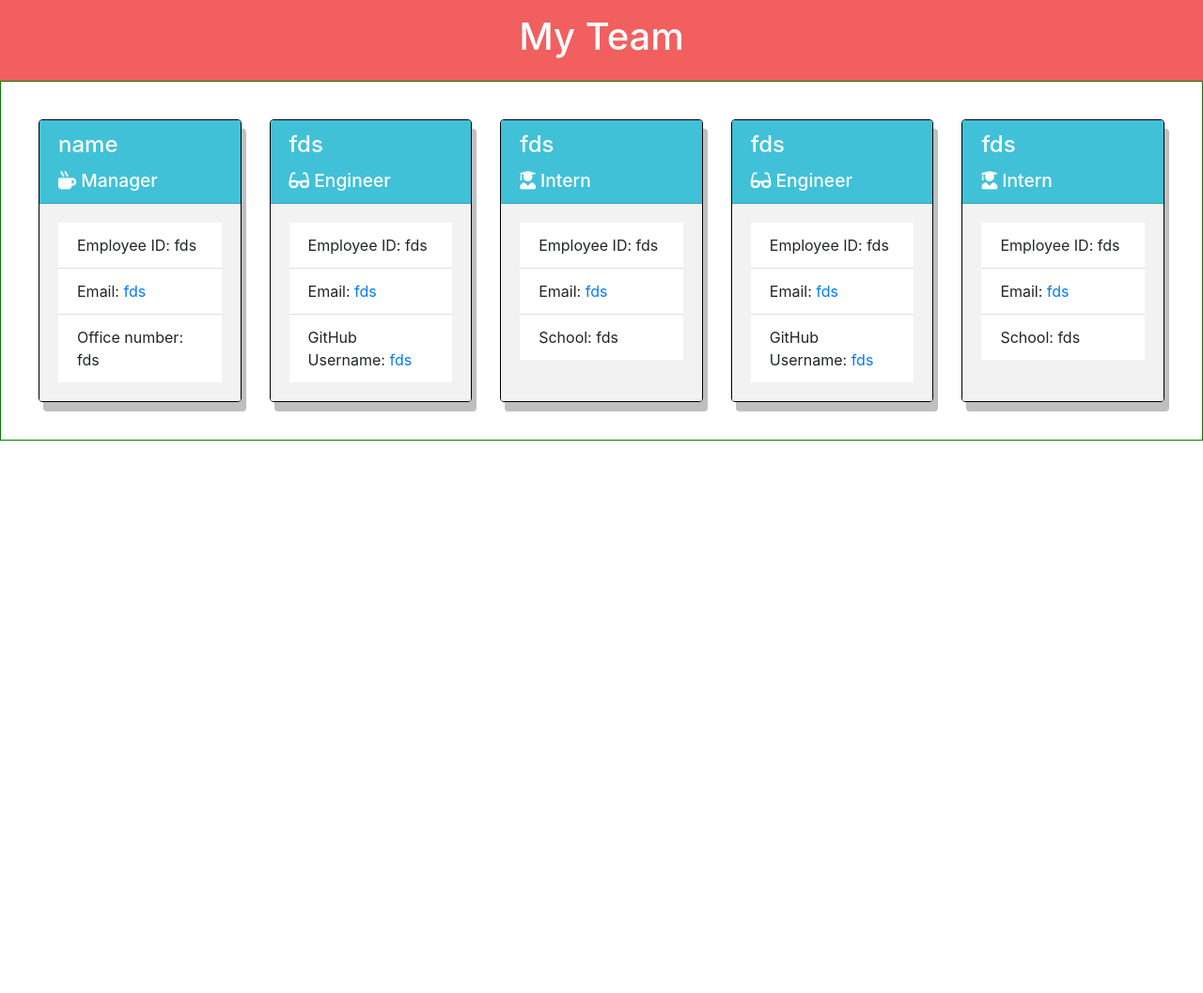
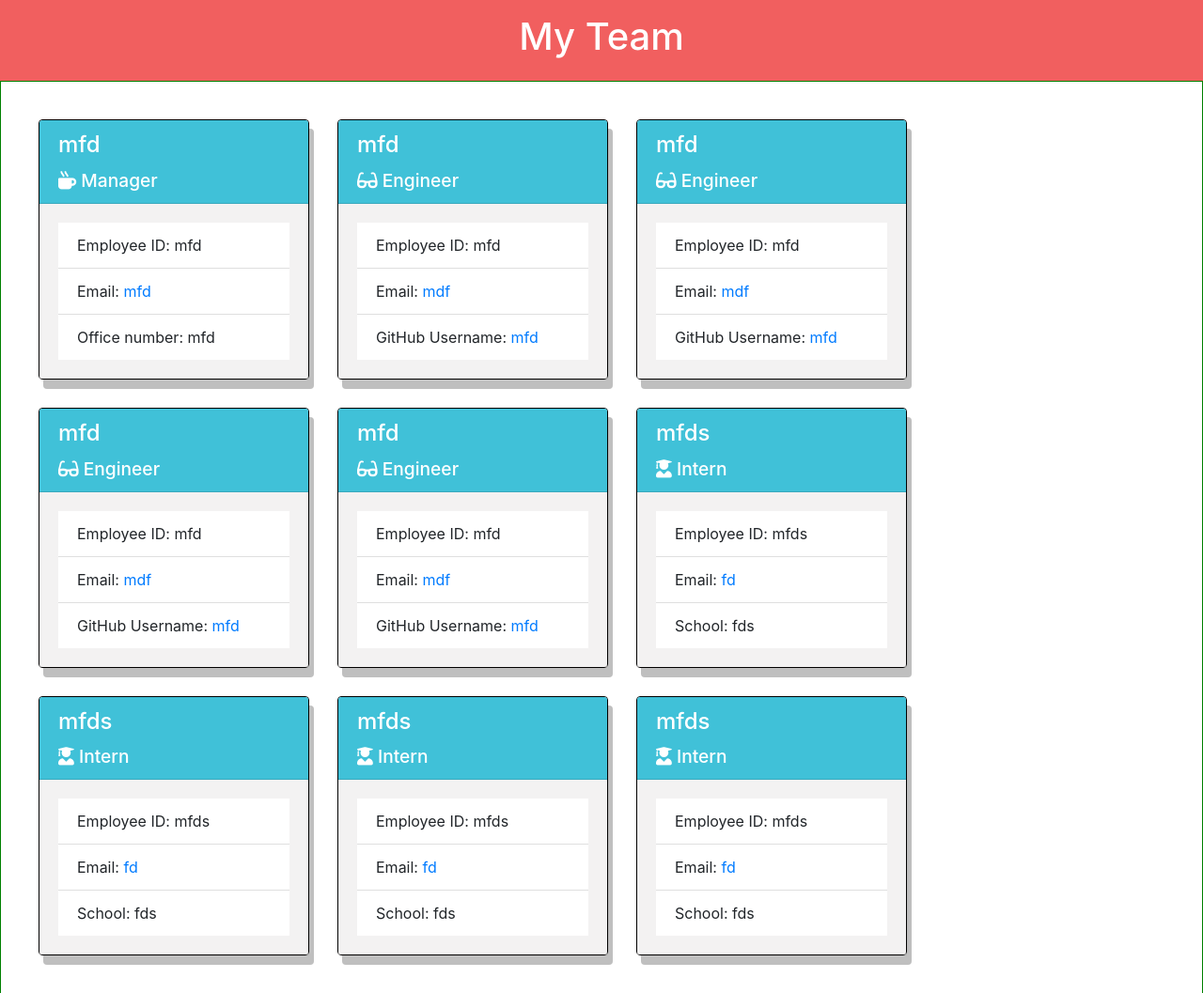
Before and after one commit to mlward639/Unit-ten-homework, a website: page output/teamFile.html in a window 1280 px wide. Shown: the whole page at 94% size. Before the commit the page ends 800 px from the top, so only its background shows below. Drawn offline with nearby package versions, Linux system fonts and the light colour scheme.

Commit message:
corrected format issue with cards

```diff
--- a/output/style.css
+++ b/output/style.css
@@ -9,13 +9,15 @@ main {
     display: flex;
     padding: 25px;
     border: 1px solid green;
+    display: flex;
+    flex-wrap: wrap;
 }
 
 .card {
     border: 1px black solid;
     box-shadow: 5px 10px rgba(141, 141, 141, 0.555);
     margin: 15px;
-    display: inline-flex;
+    min-width: 20%;
 }
 .card-header {
     background-color: rgb(64, 193, 216);
--- a/output/teamFile.html
+++ b/output/teamFile.html
@@ -22,73 +22,132 @@
         <!-- Manager Card-->
         <div class="card manager-card" style="width: 18rem;">
             <div class="card-header">
-                <h2 class="card-title">name</h2>
+                <h2 class="card-title">mfd</h2>
                 <h3 class="card-text"><i class="fas fa-mug-hot"></i>  Manager </h3>
             </div>
             <div class="card-body">
                 <ul class="list-group list-group-flush">
-                    <li class="list-group-item">Employee ID: fds</li>
-                    <li class="list-group-item">Email: <a href= "mailto: fds">fds</a></li>
-                    <li class="list-group-item">Office number: fds</li>
+                    <li class="list-group-item">Employee ID: mfd</li>
+                    <li class="list-group-item">Email: <a href= "mailto: mfd">mfd</a></li>
+                    <li class="list-group-item">Office number: mfd</li>
                 </ul>
             </div>
         </div>
         <!-- Engineer Card-->
         <div class="card engineer-card" style="width: 18rem;">
             <div class="card-header">
-                <h2 class="card-title">fds</h2>
+                <h2 class="card-title">mfd</h2>
                 <h3 class="card-text"><i class="fas fa-glasses"></i>  Engineer </h3>
             </div>
             <div class="card-body">
                 <ul class="list-group list-group-flush">
-                    <li class="list-group-item">Employee ID: fds</li>
-                    <li class="list-group-item">Email: <a href="mailto: fds"> fds</a></li>
-                    <li class="list-group-item">GitHub Username: <a href= "https://github.com/fds">fds</a></li>
+                    <li class="list-group-item">Employee ID: mfd</li>
+                    <li class="list-group-item">Email: <a href="mailto: mdf"> mdf</a></li>
+                    <li class="list-group-item">GitHub Username: <a href= "https://github.com/mfd">mfd</a></li>
+                </ul>
+            </div>
+        </div>
+
+        <!-- Engineer Card-->
+        <div class="card engineer-card" style="width: 18rem;">
+            <div class="card-header">
+                <h2 class="card-title">mfd</h2>
+                <h3 class="card-text"><i class="fas fa-glasses"></i>  Engineer </h3>
+            </div>
+            <div class="card-body">
+                <ul class="list-group list-group-flush">
+                    <li class="list-group-item">Employee ID: mfd</li>
+                    <li class="list-group-item">Email: <a href="mailto: mdf"> mdf</a></li>
+                    <li class="list-group-item">GitHub Username: <a href= "https://github.com/mfd">mfd</a></li>
+                </ul>
+            </div>
+        </div>
+
+        <!-- Engineer Card-->
+        <div class="card engineer-card" style="width: 18rem;">
+            <div class="card-header">
+                <h2 class="card-title">mfd</h2>
+                <h3 class="card-text"><i class="fas fa-glasses"></i>  Engineer </h3>
+            </div>
+            <div class="card-body">
+                <ul class="list-group list-group-flush">
+                    <li class="list-group-item">Employee ID: mfd</li>
+                    <li class="list-group-item">Email: <a href="mailto: mdf"> mdf</a></li>
+                    <li class="list-group-item">GitHub Username: <a href= "https://github.com/mfd">mfd</a></li>
+                </ul>
+            </div>
+        </div>
+
+        <!-- Engineer Card-->
+        <div class="card engineer-card" style="width: 18rem;">
+            <div class="card-header">
+                <h2 class="card-title">mfd</h2>
+                <h3 class="card-text"><i class="fas fa-glasses"></i>  Engineer </h3>
+            </div>
+            <div class="card-body">
+                <ul class="list-group list-group-flush">
+                    <li class="list-group-item">Employee ID: mfd</li>
+                    <li class="list-group-item">Email: <a href="mailto: mdf"> mdf</a></li>
+                    <li class="list-group-item">GitHub Username: <a href= "https://github.com/mfd">mfd</a></li>
                 </ul>
             </div>
         </div>
        <!-- Intern Card-->
         <div class="card intern-card" style="width: 18rem;">
             <div class="card-header">
-                <h2 class="card-title">fds</h2>
+                <h2 class="card-title">mfds</h2>
                 <h3 class="card-text"><i class="fas fa-user-graduate"></i>  Intern </h3>
             </div>
             <div class="card-body">
                 <ul class="list-group list-group-flush">
-                    <li class="list-group-item">Employee ID: fds</li>
-                    <li class="list-group-item">Email: <a href = "mailto: fds">fds</a></li>
+                    <li class="list-group-item">Employee ID: mfds</li>
+                    <li class="list-group-item">Email: <a href = "mailto: fd">fd</a></li>
                     <li class="list-group-item">School: fds </li>
                 </ul>
             </div>
         </div>
-       <!-- Engineer Card-->
-        <div class="card engineer-card" style="width: 18rem;">
-            <div class="card-header">
-                <h2 class="card-title">fds</h2>
-                <h3 class="card-text"><i class="fas fa-glasses"></i>  Engineer </h3>
+               <!-- Intern Card-->
+               <div class="card intern-card" style="width: 18rem;">
+                <div class="card-header">
+                    <h2 class="card-title">mfds</h2>
+                    <h3 class="card-text"><i class="fas fa-user-graduate"></i>  Intern </h3>
+                </div>
+                <div class="card-body">
+                    <ul class="list-group list-group-flush">
+                        <li class="list-group-item">Employee ID: mfds</li>
+                        <li class="list-group-item">Email: <a href = "mailto: fd">fd</a></li>
+                        <li class="list-group-item">School: fds </li>
+                    </ul>
+                </div>
             </div>
-            <div class="card-body">
-                <ul class="list-group list-group-flush">
-                    <li class="list-group-item">Employee ID: fds</li>
-                    <li class="list-group-item">Email: <a href="mailto: fds"> fds</a></li>
-                    <li class="list-group-item">GitHub Username: <a href= "https://github.com/fds">fds</a></li>
-                </ul>
-            </div>
-        </div>
-       <!-- Intern Card-->
+                   <!-- Intern Card-->
         <div class="card intern-card" style="width: 18rem;">
             <div class="card-header">
-                <h2 class="card-title">fds</h2>
+                <h2 class="card-title">mfds</h2>
                 <h3 class="card-text"><i class="fas fa-user-graduate"></i>  Intern </h3>
             </div>
             <div class="card-body">
                 <ul class="list-group list-group-flush">
-                    <li class="list-group-item">Employee ID: fds</li>
-                    <li class="list-group-item">Email: <a href = "mailto: fds">fds</a></li>
+                    <li class="list-group-item">Employee ID: mfds</li>
+                    <li class="list-group-item">Email: <a href = "mailto: fd">fd</a></li>
                     <li class="list-group-item">School: fds </li>
                 </ul>
             </div>
         </div>
+               <!-- Intern Card-->
+               <div class="card intern-card" style="width: 18rem;">
+                <div class="card-header">
+                    <h2 class="card-title">mfds</h2>
+                    <h3 class="card-text"><i class="fas fa-user-graduate"></i>  Intern </h3>
+                </div>
+                <div class="card-body">
+                    <ul class="list-group list-group-flush">
+                        <li class="list-group-item">Employee ID: mfds</li>
+                        <li class="list-group-item">Email: <a href = "mailto: fd">fd</a></li>
+                        <li class="list-group-item">School: fds </li>
+                    </ul>
+                </div>
+            </div>
    </main>
 
 <!-- Bootstrap script links -->
```
